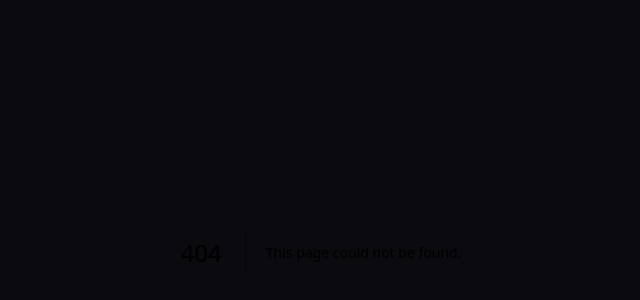
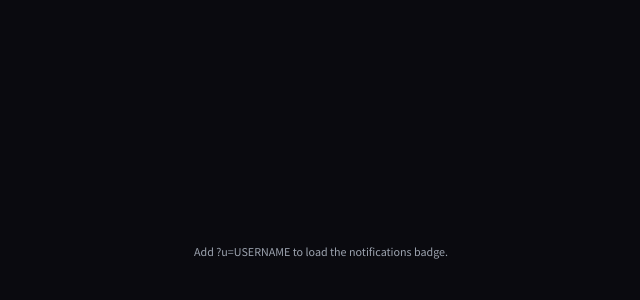
Before and after one commit to futureproofmusicschool/futureproof-feedback, a Next.js app: page /notifications/badge in a window 1280 px wide. Before the commit this address had no page. Shown: the part 148-448 px from the top of the page, without its empty margins (319-959 px from the left). Built offline with nearby package versions, Linux system fonts and the light colour scheme.

Commit message:
Notification Badge

```diff
--- /dev/null
+++ b/src/app/notifications/badge/page.tsx
@@ -0,0 +1,44 @@
+'use client';
+
+import { Suspense } from 'react';
+import { useSearchParams } from 'next/navigation';
+import NotificationsMenu from '@/components/NotificationsMenu';
+
+export default function NotificationsBadgePage() {
+  return (
+    <Suspense fallback={<LoadingState />}>
+      <NotificationsBadgeContent />
+    </Suspense>
+  );
+}
+
+function NotificationsBadgeContent() {
+  const searchParams = useSearchParams();
+  const username = searchParams.get('u');
+
+  if (!username) {
+    return (
+      <div className="min-h-screen flex items-center justify-center bg-transparent">
+        <p className="text-xs text-brand-gray">
+          Add ?u=USERNAME to load the notifications badge.
+        </p>
+      </div>
+    );
+  }
+
+  return (
+    <div className="min-h-screen flex items-center justify-center bg-transparent">
+      <NotificationsMenu username={username} />
+    </div>
+  );
+}
+
+function LoadingState() {
+  return (
+    <div className="min-h-screen flex items-center justify-center bg-transparent">
+      <div className="w-8 h-8 rounded-full bg-brand-purple flex items-center justify-center text-white text-sm font-bold">
+        …
+      </div>
+    </div>
+  );
+}
```
Also changed, not shown: 1 other file (tests, documents, lock files or other folders).
